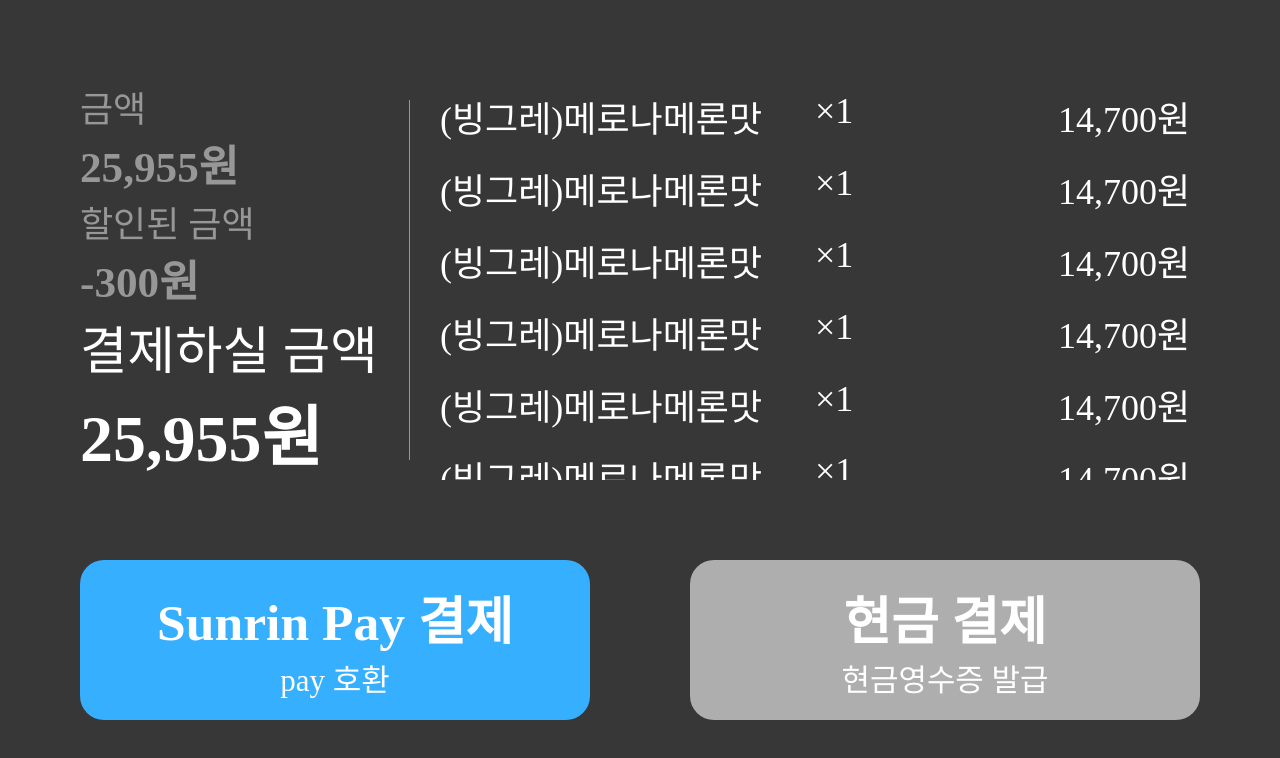
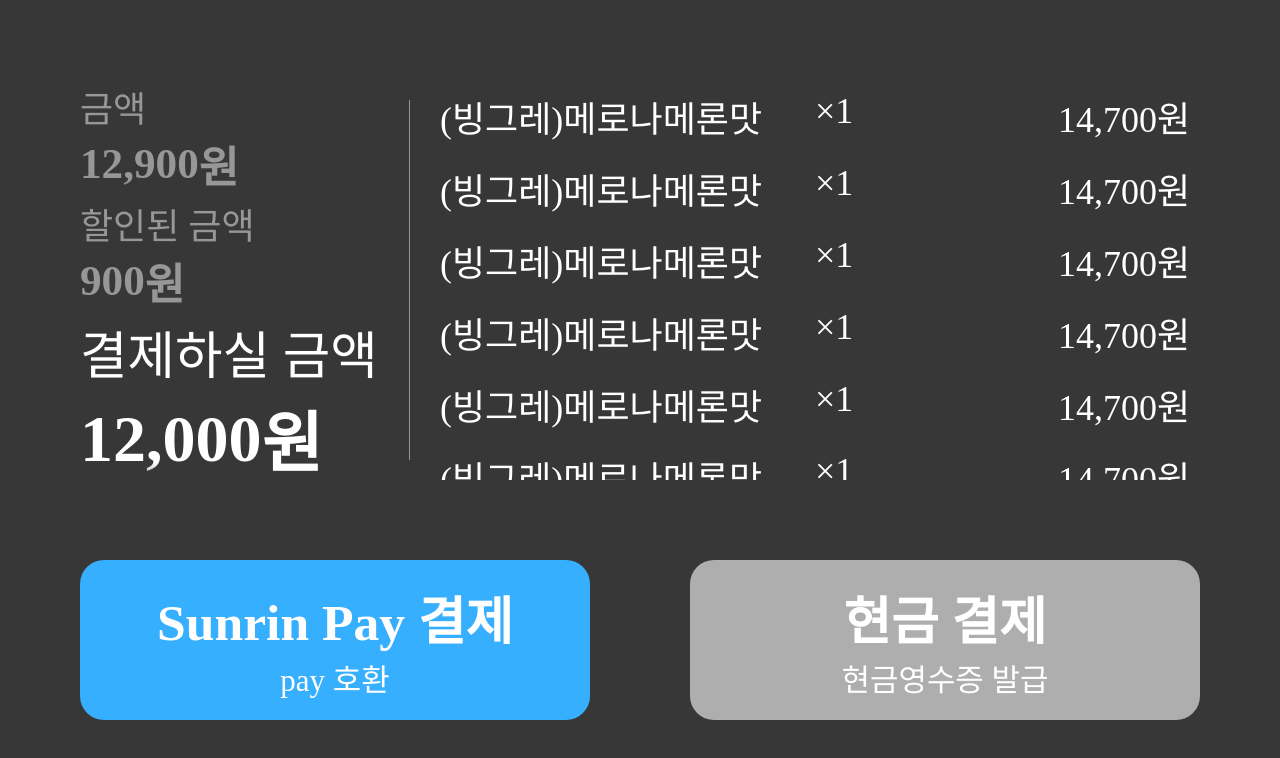
Before and after one commit to heptacode/sunrinpay, a Vue app: page /detailsmode in a window 1280 px wide. Shown: the top 758 px of the page. Built offline with nearby package versions, Linux system fonts and the light colour scheme; a web font is replaced by a local one.

Commit message:
Update number count bugfix & simple detail number count

```diff
--- a/src/components/NumberCounter.vue
+++ b/src/components/NumberCounter.vue
@@ -32,7 +32,6 @@
 		getIndex(n: string, idx: number): string {
 			if (n == ",") return n + idx;
 			let reg = this.getNumberString.substring(0, idx + 1).match(/,/gi);
-			console.log(idx, idx - (reg ? reg!.length : 0));
 			return (idx - (reg ? reg!.length : 0)).toString();
 		}
 	},
@@ -80,7 +79,6 @@
 }
 .numbercounter {
 	position: relative;
-	font-size: 2em;
 	height: 1.5em;
 
 	overflow: hidden;
@@ -101,11 +99,13 @@
 		rgba(255, 255, 255, 0) 100%
 	);
 	.numbercounter__digits {
+		height: 15em;
 		transition: 1s;
 		position: relative;
 		display: inline-flex;
 		flex-direction: column;
 		span {
+            flex: 1;
 			white-space: nowrap;
 			line-height: 1.5em;
 		}
--- a/src/components/QRcode.vue
+++ b/src/components/QRcode.vue
@@ -37,7 +37,6 @@
 		QRgenerate(): void {
 			QRCode.toDataURL(this.data, this.options, (err, url) => {
 				this.qrdata = url;
-				console.log(err, url);
 			});
 		},
 	},
--- a/src/views/DetailsMode.vue
+++ b/src/views/DetailsMode.vue
@@ -4,23 +4,25 @@
 			<ul class="detailsmode__content__prices">
 				<div class="detailsmode__content__prices__item">
 					<p>금액</p>
-					<h2>25,955원</h2>
+					<h2>
+						<NumberCounter :number="12900"></NumberCounter>원
+					</h2>
 				</div>
 				<div class="detailsmode__content__prices__item">
 					<p>할인된 금액</p>
-					<h2>-300원</h2>
+					<h2>
+						<NumberCounter :number="900"></NumberCounter>원
+					</h2>
 				</div>
 				<div class="detailsmode__content__prices__item total">
 					<p>결제하실 금액</p>
-					<h2>25,955원</h2>
+					<h2>
+						<NumberCounter :number="12000"></NumberCounter>원
+					</h2>
 				</div>
 			</ul>
 			<ul class="detailsmode__content__list">
-				<li
-					class="detailsmode__content__list__item"
-					v-for="idx in 10"
-					:key="idx"
-				>
+				<li class="detailsmode__content__list__item" v-for="idx in 10" :key="idx">
 					<p class="name">(빙그레)메로나메론맛</p>
 					<p class="count">×1</p>
 					<p class="price">14,700원</p>
@@ -38,12 +40,14 @@
 import Vue from "vue";
 import PaymentButtonVue from "../components/PaymentButton.vue";
 import CashButtonVue from "../components/CashButton.vue";
+import NumberCounterVue from "../components/NumberCounter.vue";
 
 export default Vue.extend({
 	components: {
 		PaymentButton: PaymentButtonVue,
 		CashButton: CashButtonVue,
-	},
+		NumberCounter: NumberCounterVue
+	}
 });
 </script>
 
@@ -84,6 +88,8 @@
 					font-size: $small-normal-size;
 				}
 				h2 {
+					display: flex;
+					align-items: center;
 					font-size: $small-large-size;
 				}
 			}
--- a/src/views/SimpleMode.vue
+++ b/src/views/SimpleMode.vue
@@ -2,7 +2,9 @@
 	<div class="simplemode">
 		<div class="simplemode__content">
 			<p>결제하실 금액</p>
-			<h2>25,655원</h2>
+			<h2>
+				<NumberCounter :number="25565"></NumberCounter>원
+			</h2>
 		</div>
 		<div class="simplemode__content2">
 			<p>어떤 수단을 이용하시겠어요?</p>
@@ -18,12 +20,14 @@
 import Vue from "vue";
 import PaymentButtonVue from "../components/PaymentButton.vue";
 import CashButtonVue from "../components/CashButton.vue";
+import NumberCounterVue from "../components/NumberCounter.vue";
 
 export default Vue.extend({
 	components: {
 		PaymentButton: PaymentButtonVue,
 		CashButton: CashButtonVue,
-	},
+		NumberCounter: NumberCounterVue
+	}
 });
 </script>
 
@@ -41,6 +45,8 @@
 			font-size: $normal-size;
 		}
 		h2 {
+			display: flex;
+			align-items: center;
 			font-size: $large-size;
 		}
 	}
```
